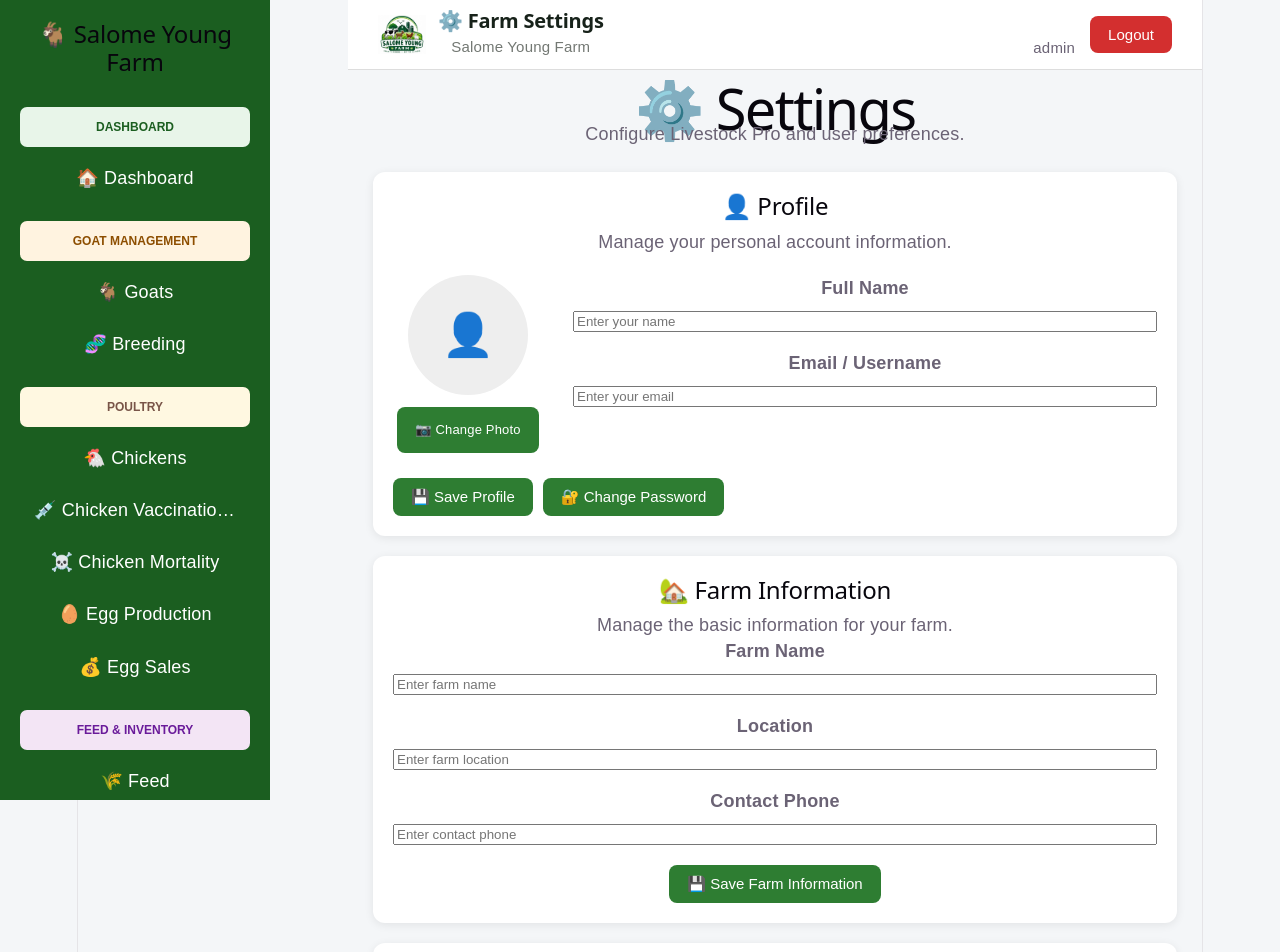
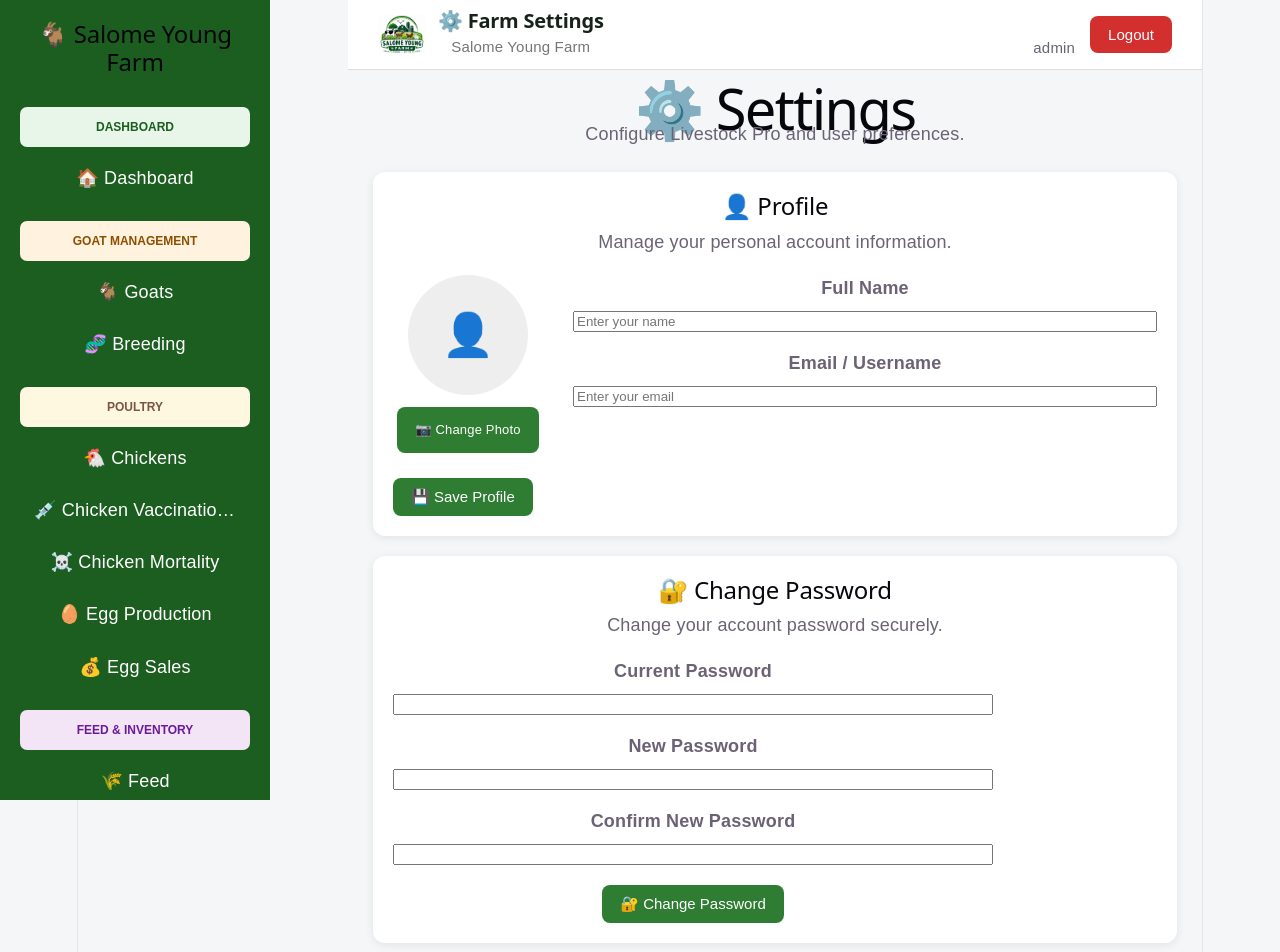
Before and after one commit to benksalome-arch/SalomeYoungFarm, a React app in the folder frontend/: page /settings in a window 1280 px wide. Shown: the top 952 px of the page. Built offline with nearby package versions, Linux system fonts and the light colour scheme; no server answers; sample sign-in values are in the browser's storage; the HTML template or start-up script is replaced by a standard one.

Commit message:
Add secure password change

```diff
--- a/frontend/src/pages/Settings.jsx
+++ b/frontend/src/pages/Settings.jsx
@@ -1,4 +1,5 @@
 import { useState } from "react";
+import API_URL from "../api";
 
 function Settings() {
   const [profile, setProfile] = useState({
@@ -13,6 +14,16 @@ function Settings() {
   });
 
   const [photoPreview, setPhotoPreview] = useState(null);
+
+  const [passwordForm, setPasswordForm] = useState({
+    currentPassword: "",
+    newPassword: "",
+    confirmPassword: "",
+  });
+
+  const [passwordMessage, setPasswordMessage] = useState("");
+  const [passwordError, setPasswordError] = useState("");
+  const [changingPassword, setChangingPassword] = useState(false);
 
   function handleProfileChange(e) {
     const { name, value } = e.target;
@@ -43,6 +54,18 @@ function Settings() {
     setPhotoPreview(imageUrl);
   }
 
+  function handlePasswordChange(e) {
+    const { name, value } = e.target;
+
+    setPasswordForm((previous) => ({
+      ...previous,
+      [name]: value,
+    }));
+
+    setPasswordMessage("");
+    setPasswordError("");
+  }
+
   function saveProfile(e) {
     e.preventDefault();
 
@@ -55,8 +78,84 @@ function Settings() {
     alert("Farm information saved.");
   }
 
-  function changePassword() {
-    alert("Password change will be connected to the user account system.");
+  async function changePassword(e) {
+    e.preventDefault();
+
+    setPasswordMessage("");
+    setPasswordError("");
+
+    const {
+      currentPassword,
+      newPassword,
+      confirmPassword,
+    } = passwordForm;
+
+    if (!currentPassword || !newPassword || !confirmPassword) {
+      setPasswordError("Please fill in all password fields.");
+      return;
+    }
+
+    if (newPassword.length < 6) {
+      setPasswordError(
+        "New password must be at least 6 characters."
+      );
+      return;
+    }
+
+    if (newPassword !== confirmPassword) {
+      setPasswordError("New passwords do not match.");
+      return;
+    }
+
+    setChangingPassword(true);
+
+    try {
+      const token = localStorage.getItem("token");
+
+      const response = await fetch(
+        `${API_URL}/api/auth/change-password`,
+        {
+          method: "POST",
+          headers: {
+            "Content-Type": "application/json",
+            Authorization: `Bearer ${token}`,
+          },
+          body: JSON.stringify({
+            currentPassword,
+            newPassword,
+            confirmPassword,
+          }),
+        }
+      );
+
+      const data = await response.json();
+
+      if (!response.ok) {
+        setPasswordError(
+          data.message ||
+            "Password change failed. Please try again."
+        );
+        return;
+      }
+
+      setPasswordMessage(
+        "Password changed successfully."
+      );
+
+      setPasswordForm({
+        currentPassword: "",
+        newPassword: "",
+        confirmPassword: "",
+      });
+    } catch (error) {
+      console.error("Change password error:", error);
+
+      setPasswordError(
+        "Unable to connect to the server. Please try again."
+      );
+    } finally {
+      setChangingPassword(false);
+    }
   }
 
   function dataManagement() {
@@ -122,8 +221,6 @@ function Settings() {
               marginTop: "20px",
             }}
           >
-            {/* PROFILE PHOTO */}
-
             <div
               style={{
                 width: "150px",
@@ -181,8 +278,6 @@ function Settings() {
                 }}
               />
             </div>
-
-            {/* PROFILE DETAILS */}
 
             <div
               style={{
@@ -255,15 +350,146 @@ function Settings() {
             >
               💾 Save Profile
             </button>
+          </div>
+        </form>
+      </div>
 
-            <button
-              className="button"
-              type="button"
-              onClick={changePassword}
+      {/* CHANGE PASSWORD */}
+
+      <div
+        className="card"
+        style={{
+          width: "100%",
+          maxWidth: "850px",
+          boxSizing: "border-box",
+          marginBottom: "20px",
+        }}
+      >
+        <h2>🔐 Change Password</h2>
+
+        <p>
+          Change your account password securely.
+        </p>
+
+        <form
+          onSubmit={changePassword}
+          style={{
+            marginTop: "20px",
+            maxWidth: "600px",
+          }}
+        >
+          <label
+            htmlFor="currentPassword"
+            style={{
+              display: "block",
+              marginBottom: "6px",
+              fontWeight: "600",
+            }}
+          >
+            Current Password
+          </label>
+
+          <input
+            id="currentPassword"
+            type="password"
+            name="currentPassword"
+            value={passwordForm.currentPassword}
+            onChange={handlePasswordChange}
+            autoComplete="current-password"
+            style={{
+              width: "100%",
+              boxSizing: "border-box",
+              marginBottom: "18px",
+            }}
+          />
+
+          <label
+            htmlFor="newPassword"
+            style={{
+              display: "block",
+              marginBottom: "6px",
+              fontWeight: "600",
+            }}
+          >
+            New Password
+          </label>
+
+          <input
+            id="newPassword"
+            type="password"
+            name="newPassword"
+            value={passwordForm.newPassword}
+            onChange={handlePasswordChange}
+            autoComplete="new-password"
+            style={{
+              width: "100%",
+              boxSizing: "border-box",
+              marginBottom: "18px",
+            }}
+          />
+
+          <label
+            htmlFor="confirmPassword"
+            style={{
+              display: "block",
+              marginBottom: "6px",
+              fontWeight: "600",
+            }}
+          >
+            Confirm New Password
+          </label>
+
+          <input
+            id="confirmPassword"
+            type="password"
+            name="confirmPassword"
+            value={passwordForm.confirmPassword}
+            onChange={handlePasswordChange}
+            autoComplete="new-password"
+            style={{
+              width: "100%",
+              boxSizing: "border-box",
+              marginBottom: "20px",
+            }}
+          />
+
+          {passwordError && (
+            <div
+              style={{
+                marginBottom: "15px",
+                padding: "12px",
+                borderRadius: "6px",
+                background: "#ffebee",
+                color: "#c62828",
+              }}
             >
-              🔐 Change Password
-            </button>
-          </div>
+              {passwordError}
+            </div>
+          )}
+
+          {passwordMessage && (
+            <div
+              style={{
+                marginBottom: "15px",
+                padding: "12px",
+                borderRadius: "6px",
+                background: "#e8f5e9",
+                color: "#2e7d32",
+              }}
+            >
+              {passwordMessage}
+            </div>
+          )}
+
+          <button
+            className="button"
+            type="submit"
+            disabled={changingPassword}
+          >
+            {changingPassword
+              ? "Changing Password..."
+              : "🔐 Change Password"}
+          </button>
         </form>
       </div>
 
```
Also changed, not shown: 2 other files (tests, documents, lock files or other folders).
